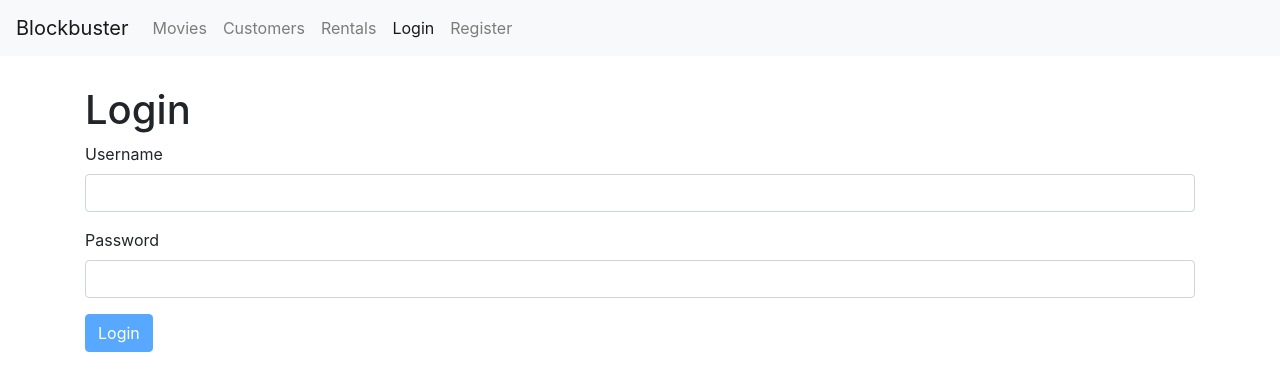
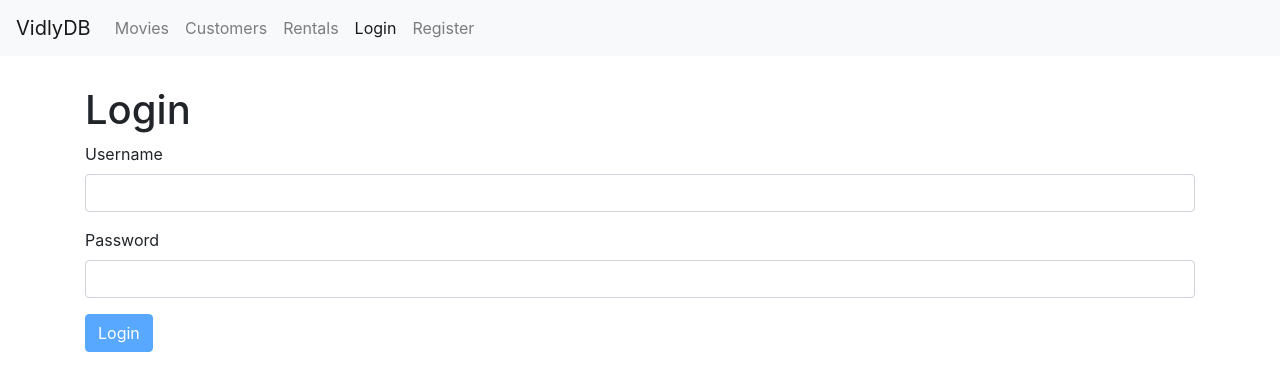
Before and after one commit to RunHannah/react-vidly, a React (Create React App) app: page /login in a window 1280 px wide. Shown: the top 390 px of the page. Built offline with nearby package versions, Linux system fonts and the light colour scheme.

Commit message:
Update README.

```diff
--- a/public/index.html
+++ b/public/index.html
@@ -1,15 +1,18 @@
 <!DOCTYPE html>
 <html lang="en">
   <head>
-    <meta charset="utf-8">
-    <meta name="viewport" content="width=device-width, initial-scale=1, shrink-to-fit=no">
-    <meta name="theme-color" content="#000000">
+    <meta charset="utf-8" />
+    <meta
+      name="viewport"
+      content="width=device-width, initial-scale=1, shrink-to-fit=no"
+    />
+    <meta name="theme-color" content="#000000" />
     <!--
       manifest.json provides metadata used when your web app is added to the
       homescreen on Android. See https://developers.google.com/web/fundamentals/engage-and-retain/web-app-manifest/
     -->
-    <link rel="manifest" href="%PUBLIC_URL%/manifest.json">
-    <link rel="shortcut icon" href="%PUBLIC_URL%/favicon.ico">
+    <link rel="manifest" href="%PUBLIC_URL%/manifest.json" />
+    <link rel="shortcut icon" href="%PUBLIC_URL%/favicon.ico" />
     <!--
       Notice the use of %PUBLIC_URL% in the tags above.
       It will be replaced with the URL of the `public` folder during the build.
@@ -19,7 +22,7 @@
       work correctly both with client-side routing and a non-root public URL.
       Learn how to configure a non-root public URL by running `npm run build`.
     -->
-    <title>React App</title>
+    <title>VidlyDB</title>
   </head>
   <body>
     <noscript>
--- a/src/components/navBar.jsx
+++ b/src/components/navBar.jsx
@@ -5,7 +5,7 @@
   return (
     <nav className="navbar navbar-expand-lg navbar-light bg-light">
       <Link className="navbar-brand" to="/">
-        Blockbuster
+        VidlyDB
       </Link>
       <button
         className="navbar-toggler"
```
Also changed, not shown: 1 other file (tests, documents, lock files or other folders).
